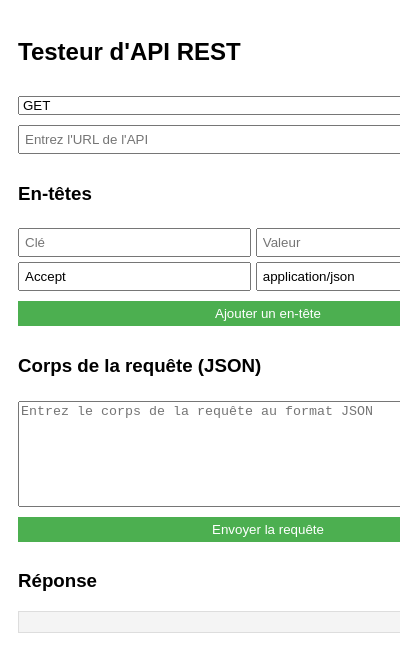
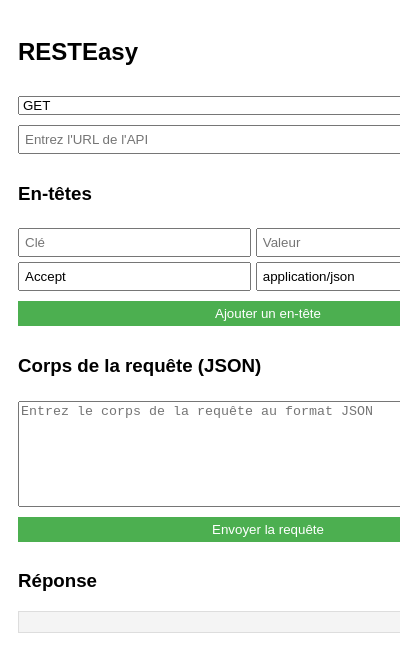
Before and after one commit to Naesmal/RESTEasy, a browser extension: page popup.html in a window 400 px wide. Shown: the top 672 px of the page. Drawn offline with Linux system fonts and the light colour scheme.

Commit message:
`Update README.md and manifest.json for RESTEasy Chrome extension`

```diff
--- a/popup.html
+++ b/popup.html
@@ -2,12 +2,12 @@
 <html lang="fr">
 <head>
     <meta charset="UTF-8">
-    <title>Testeur d'API REST</title>
+    <title>RESTEasy</title>
     <link rel="stylesheet" href="styles.css">
 </head>
 <body>
     <div class="container">
-        <h2>Testeur d'API REST</h2>
+        <h2>RESTEasy</h2>
 
         <div class="method-select">
             <select id="method">
```
Also changed, not shown: README.md, manifest.json.
